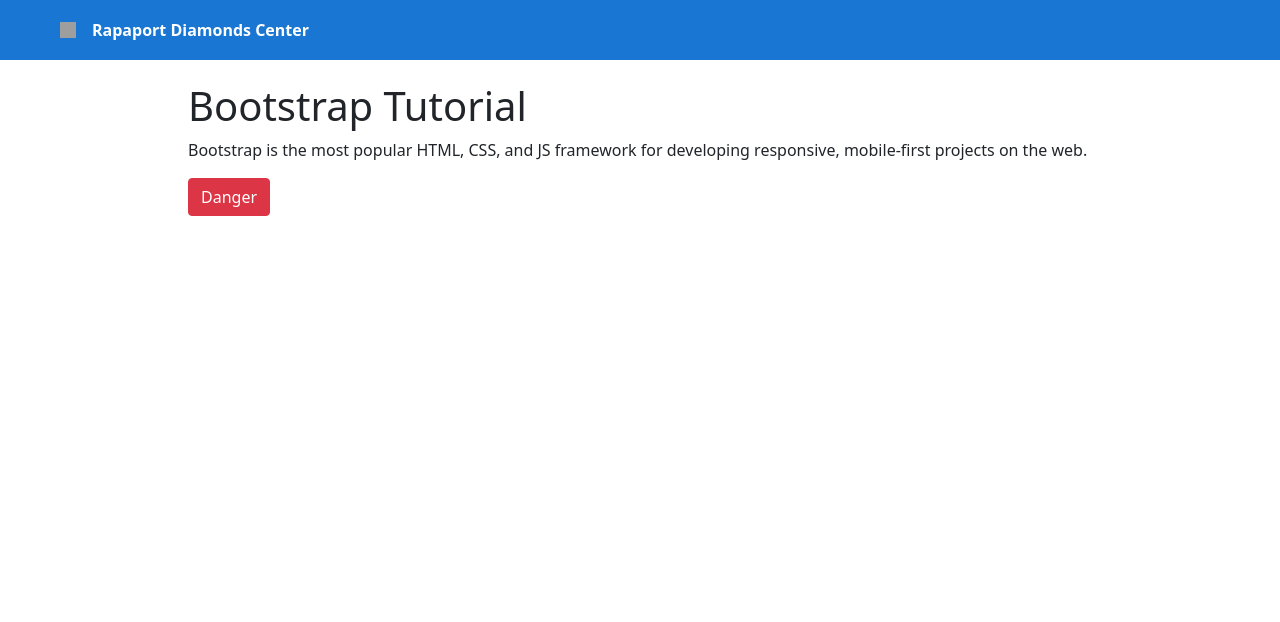
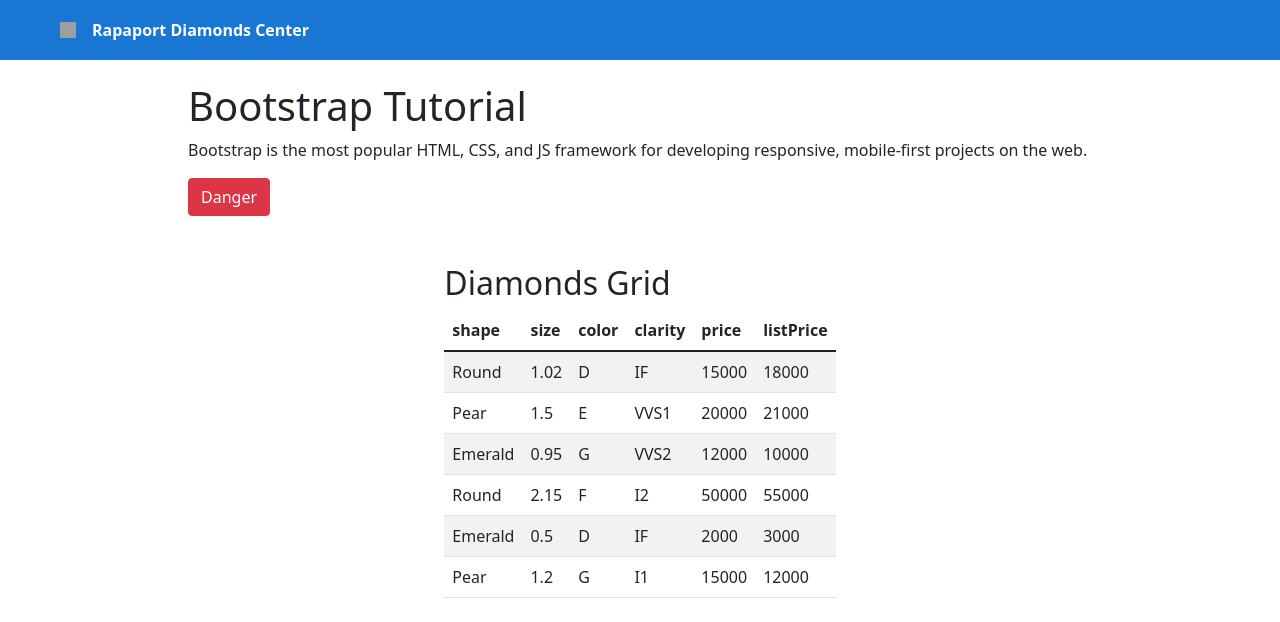
Before and after one commit to eyal770/Diamonds-Client, an Angular app: page / in a window 1280 px wide. Shown: the top 622 px of the page. Built offline with nearby package versions, Linux system fonts and the light colour scheme; grey boxes are pictures that could not be loaded.

Commit message:
Diamonds Grid

```diff
--- a/angular.json
+++ b/angular.json
@@ -100,5 +100,8 @@
         }
       }
     }
+  },
+  "cli": {
+    "analytics": false
   }
 }
--- a/src/app/app.component.html
+++ b/src/app/app.component.html
@@ -31,4 +31,7 @@
             <button type="button" class="btn btn-danger">Danger</button>
         </div>
     </div>
+
+
+    <app-diamonds-grid></app-diamonds-grid>
 </div>
--- a/src/app/app.module.ts
+++ b/src/app/app.module.ts
@@ -1,3 +1,4 @@
+import { DiamondsGridComponent } from './c/diamonds-grid/diamonds-grid.component';
 import { NgModule } from '@angular/core';
 import { BrowserModule } from '@angular/platform-browser';
 
@@ -5,7 +6,8 @@ import { AppComponent } from './app.component';
 
 @NgModule({
   declarations: [
-    AppComponent
+    AppComponent,
+    DiamondsGridComponent
   ],
   imports: [
     BrowserModule
--- /dev/null
+++ b/src/app/c/diamonds-grid/diamonds-grid.component.html
@@ -0,0 +1,29 @@
+<div class="container mt-5">
+
+    <h2>Diamonds Grid</h2>
+
+    <table class="table table-striped">
+        <thead>
+            <tr>
+                <th>shape</th>
+                <th>size</th>
+                <th>color</th>
+                <th>clarity</th>
+                <th>price</th>
+                <th>listPrice</th>
+
+            </tr>
+        </thead>
+        <tbody>
+            <tr *ngFor="let d of diamonds">
+                <td>{{ d.shape }}</td>
+                <td>{{ d.size}}</td>
+                <td>{{ d.color }}</td>
+                <td>{{ d.clarity }}</td>
+                <td>{{ d.price }}</td>
+                <td>{{ d.listPrice }}</td>
+
+            </tr>
+        </tbody>
+    </table>
+</div>
--- /dev/null
+++ b/src/app/c/diamonds-grid/diamonds-grid.component.ts
@@ -0,0 +1,24 @@
+import { Component, OnInit } from '@angular/core';
+import { diamond } from 'src/app/diamond';
+import { MockDiamonds } from 'src/app/mock-diamonds';
+
+@Component({
+  selector: 'app-diamonds-grid',
+  templateUrl: './diamonds-grid.component.html',
+  styleUrls: ['./diamonds-grid.component.css']
+})
+export class DiamondsGridComponent implements OnInit {
+
+  diamonds!: diamond[];
+  constructor() { }
+
+  ngOnInit() {
+    this.getDiamonds();
+
+  }
+
+  getDiamonds(): void {
+    this.diamonds = MockDiamonds;
+  }
+
+}
--- a/src/app/diamond.ts
+++ b/src/app/diamond.ts
@@ -1,4 +1,4 @@
-export interface Diamond {
+export interface diamond {
     id: number;
     shape: string;
     size: number;
--- a/src/app/mock-diamonds.ts
+++ b/src/app/mock-diamonds.ts
@@ -1,6 +1,6 @@
-import { Diamond } from "./Diamond";
+import { diamond } from "./diamond";
 
-export const Diamonds: Diamond[] = [
+export const MockDiamonds: diamond[] = [
   {
     id: 1,
     shape: "Round",
```
Also changed, not shown: src/app/s/get-diamonds.service.ts (added, +16 -0 lines), src/app/c/diamonds-grid/diamonds-grid.component.css (added), 2 other files (tests, documents, lock files or other folders). Lines whose indentation alone changed are shown as unchanged.
